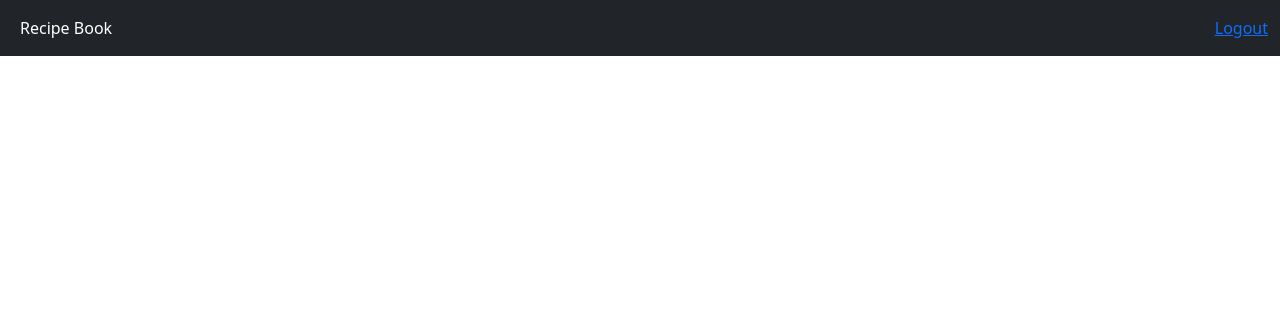
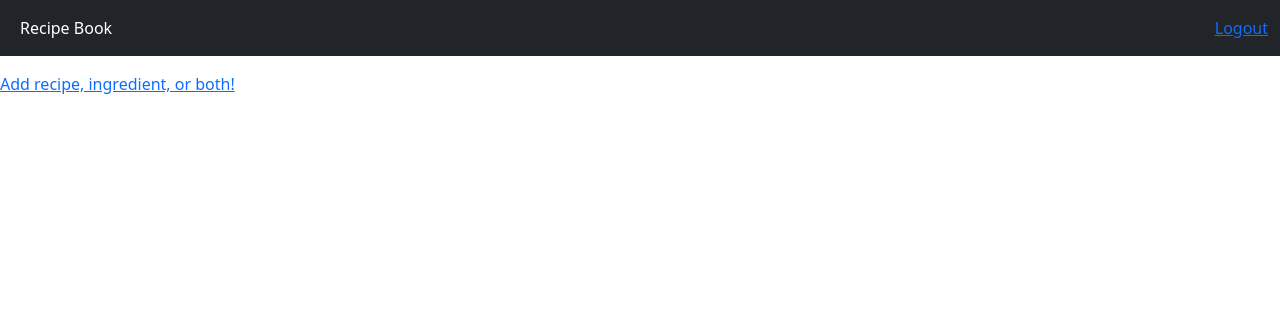
Before and after one commit to nico9696/recipebook-Sy-NicholasBenedict, a Django app: page /ledger/recipes/list/ in a window 1280 px wide. Shown: the top 316 px of the page. Run offline with Django 5.2, Linux system fonts and the light colour scheme; the visitor is signed in with stand-in values (Sample User, id 1); data that the repository does not hold is empty.

Commit message:
added clickable links in pages to make going from page to page more convenient

```diff
--- a/ledger/templates/ledger/add_r&i.html
+++ b/ledger/templates/ledger/add_r&i.html
@@ -32,4 +32,6 @@
 
         <button type="submit">Submit</button>
     </form>
+
+    <a href="{% url 'recipe_list'%}">Back to recipe list!</a>
 {% endblock %}
--- a/ledger/templates/ledger/recipes_list.html
+++ b/ledger/templates/ledger/recipes_list.html
@@ -13,4 +13,6 @@
             </li>
         {% endfor %}
     </ul>
+
+    <a href="{% url 'add_recipe_and_ingredient' %}">Add recipe, ingredient, or both!</a>
 {% endblock %}
--- a/ledger/views.py
+++ b/ledger/views.py
@@ -4,7 +4,7 @@ from django.shortcuts import render, redirect
 from django.http import HttpResponseRedirect
 from django.urls import reverse
 from django.contrib.auth import authenticate, login, logout
-from .models import Recipe, Ingredient, RecipeIngredient
+from .models import Recipe, RecipeIngredient
 from .forms import RecipeForm, IngredientForm, RecipeIngredientForm
 
 @login_required(login_url='/ledger/login/') # redirects to login page if not logged in
```
